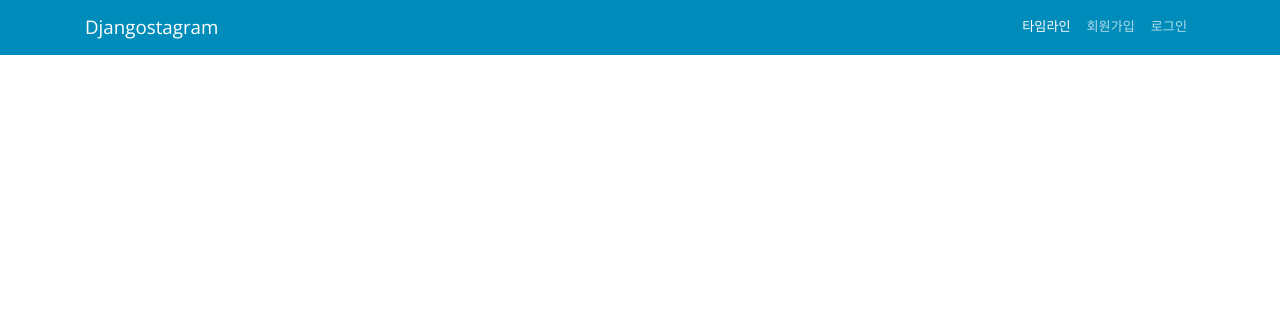
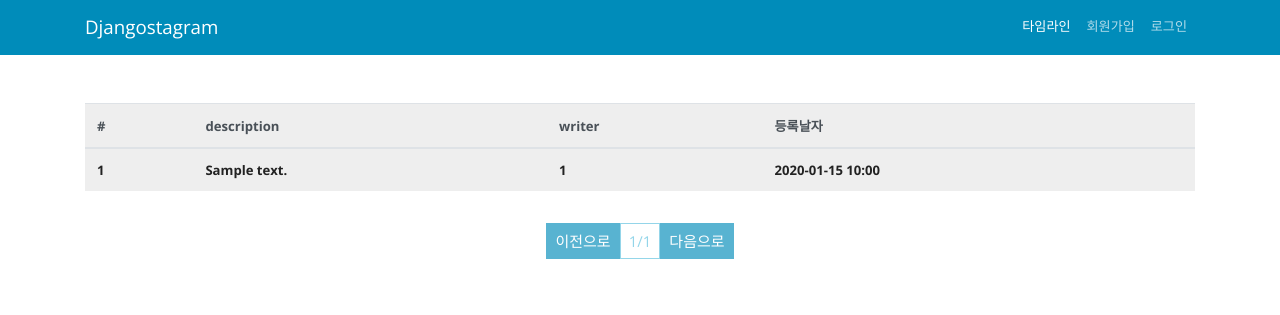
Before and after one commit to Ha-Young/Djangostagram, a Django app: page / in a window 1280 px wide. Shown: the top 315 px of the page. Run offline with Django 3.2, Linux system fonts and the light colour scheme; tables that the repository leaves empty hold one stand-in row (values such as "Sample post"); lists and menus that the app fills with data are empty; some libraries are stand-ins or nearby versions.

Commit message:
timeline pagenation and userid view

```diff
--- a/djangostagram/djangostagram/urls.py
+++ b/djangostagram/djangostagram/urls.py
@@ -15,11 +15,11 @@ Including another URLconf
 """
 from django.contrib import admin
 from django.urls import path, include
-from post.views import Timeline, UploadPost
+from post.views import timeline, UploadPost
 
 urlpatterns = [
     path('admin/', admin.site.urls),
-    path('', Timeline.as_view(), name='timeline'),
+    path('', timeline, name='timeline'),
     path('user/', include('dsuser.urls')),
     path('upload/', UploadPost.as_view(), name='upload')
 ]
--- a/djangostagram/post/templates/timeline.html
+++ b/djangostagram/post/templates/timeline.html
@@ -7,4 +7,56 @@
     </div>
 </div>
 {% endif %}
+<div class="row mt-5">
+    <div class="col-12">
+        <table class="table table-light">
+            <thead class="thead-light">
+                <tr>
+                    <th scope="col">#</th>
+                    <th scope="col">description</th>
+                    <th scope="col">writer</th>
+                    <th scope="col">등록날자</th>
+                </tr>
+            </thead>
+            <tbody class="text-dark">
+                {% for post in post_list %}
+                <tr>
+                    <th scope="row">{{ post.id }}</th>
+                    <th scope="row">{{ post.description }}</th>
+                    <th scope="row">{{ post.writer}}</th>
+                    <th scope="row">{{ post.registered_dttm | date:'Y-m-d H:i' }}</th>
+                </tr>
+                {% endfor %}
+            </tbody>
+        </table>
+    </div>
+</div>
+<div class="row mt-3">
+    <div class="col-12">
+        <nav aria-label="Page navigation example">
+            <ul class="pagination justify-content-center">
+                {% if post_list.has_previous %}
+                <li class="page-item">
+                    <a class="btn btn-primary" href="?p={{post_list.previous_page_number}}">이전으로</a>
+                </li>
+                {% else %}
+                <li class="page-item disabled">
+                    <a class="btn btn-primary disabled" href="#">이전으로</a>
+                </li>
+                {% endif %}
+                <li class="page-item"><span class="btn btn-outline-info disabled">{{post_list.number}}/{{post_list.paginator.num_pages}}</span></li>
+
+                {% if post_list.has_next %}
+                <li class="page-item">
+                    <a class="btn btn-primary" href="?p={{post_list.next_page_number}}">다음으로</a>
+                </li>
+                {% else %}
+                <li class="page-item disabled">
+                    <a class="btn btn-primary disabled" href="#">다음으로</a>
+                </li>
+                {% endif %}
+            </ul>
+        </nav>
+    </div>
+</div>
 {% endblock  %}
--- a/djangostagram/post/views.py
+++ b/djangostagram/post/views.py
@@ -2,6 +2,7 @@ from django.shortcuts import render, redirect
 from django.views.generic import ListView
 from django.views.generic.edit import FormView
 from django.db import transaction
+from django.core.paginator import Paginator
 
 from .models import Post
 from .forms import PostForm
@@ -10,10 +11,21 @@ from tag.models import Tag
 # Create your views here.
 
 
-class Timeline(ListView):
-    model = Post
-    template_name = 'timeline.html'
-    context_object_name = 'post_list'
+def timeline(request):
+    all_post = Post.objects.all().order_by('-registered_dttm')
+    page = request.GET.get('p', 1)
+    paginator = Paginator(all_post, 4)
+    post_list = paginator.get_page(page)
+
+    user_id = request.session.get('user')
+    if user_id:
+        dsuser = Dsuser.objects.get(pk=request.session.get('user'))
+        if dsuser:
+            return render(request, 'timeline.html', {'user_id': dsuser.user_id, 'post_list':post_list})
+
+    return render(request, 'timeline.html', {'post_list':post_list})
+
+
 
 class UploadPost(FormView):
     model = Post
```
